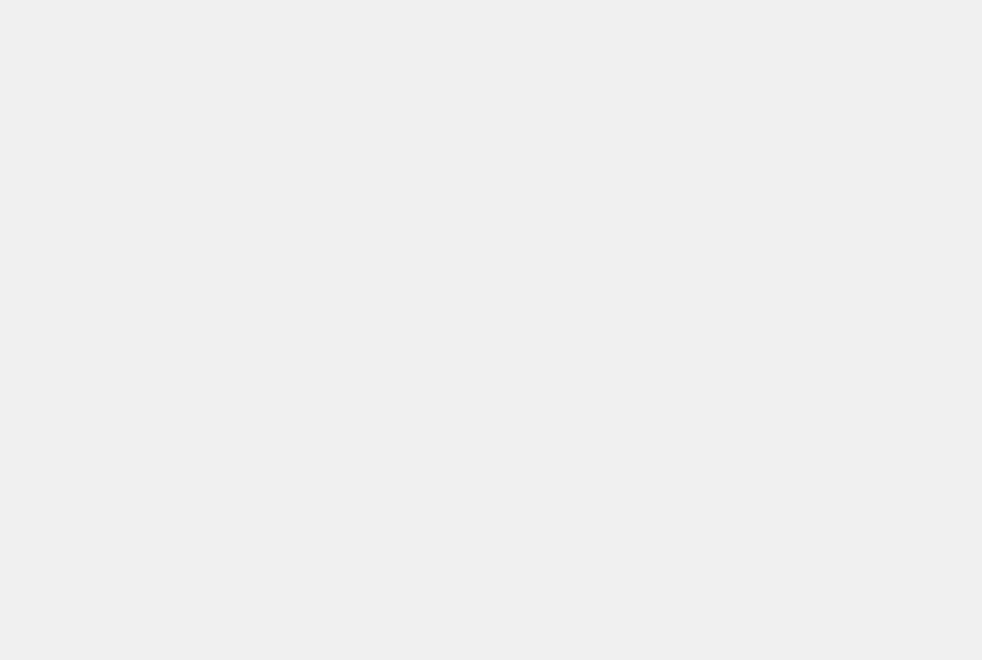
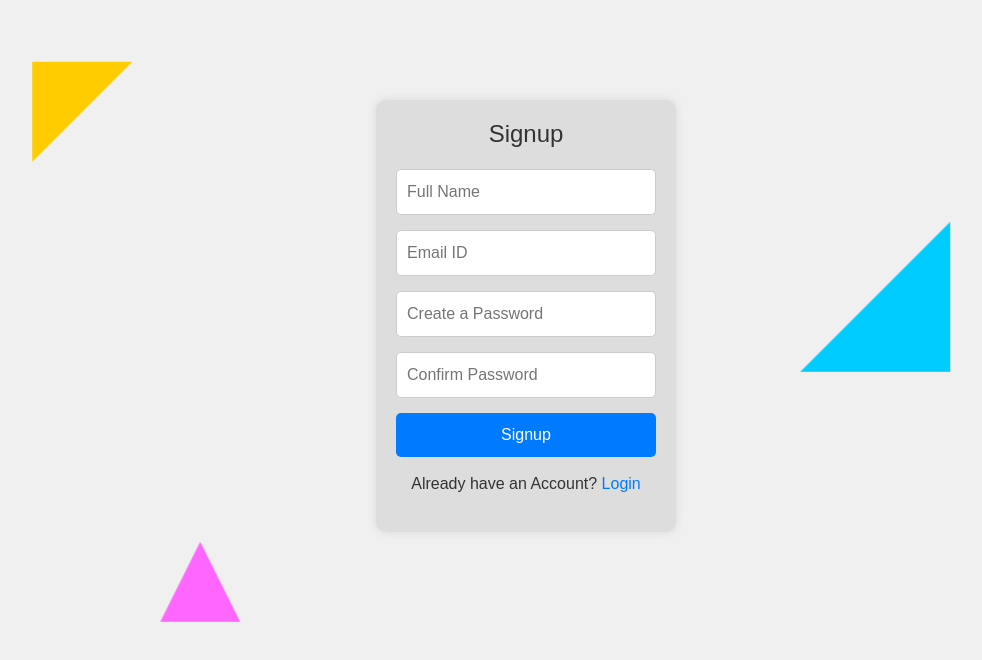
Before and after one commit to MananBudhiraja/Sign-Up, a React (Vite) app in the folder vite-project/: page / in a window 1280 px wide. Before the commit this address had no page. Shown: the top 660 px of the page, without its empty margins (114-1096 px from the left). Built offline with nearby package versions, Linux system fonts and the light colour scheme.

Commit message:
Update App.jsx

```diff
--- a/vite-project/src/App.jsx
+++ b/vite-project/src/App.jsx
@@ -10,7 +10,7 @@ function App() {
   return (
     <div>
     <BrowserRouter><Routes>
-      <Route path='/register' element={<Signup/>}></Route>
+      <Route path='/' element={<Signup/>}></Route>
       <Route path='/login' element={<Login/>}></Route>
     </Routes>
     </BrowserRouter>
```
